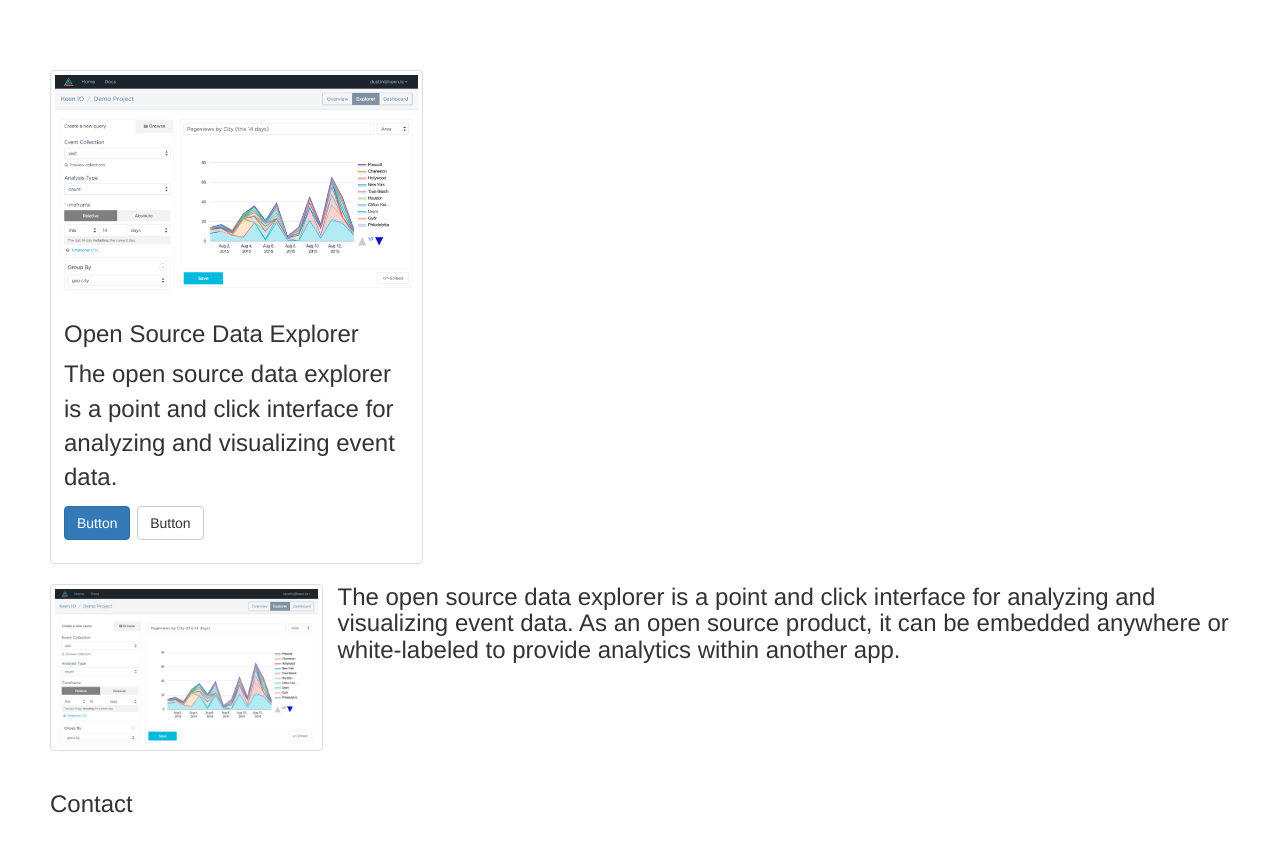
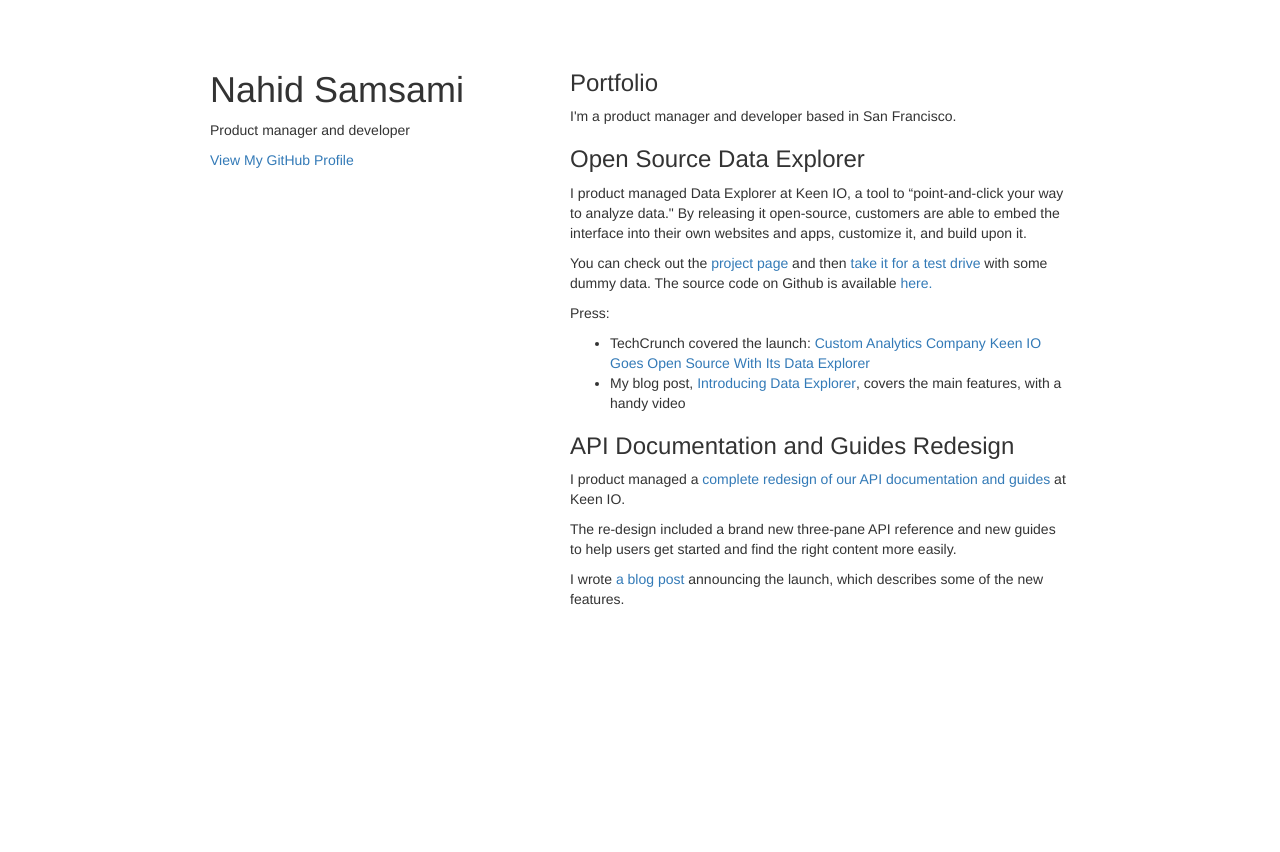
Before and after one commit to nsamsami/nsamsami.github.io, a plain HTML site: page portfolio.html in a window 1280 px wide. After the commit the page ends 800 px from the top, so only its background shows below. Drawn offline with nearby package versions, Linux system fonts and the light colour scheme.

Commit message:
updated portfolio page

```diff
--- a/portfolio.html
+++ b/portfolio.html
@@ -14,33 +14,42 @@
     <![endif]-->
   </head>
   <body>
-<h3>
-
-<div class="row">
-  <div class="col-sm-6 col-md-4">
-    <div class="thumbnail">
-      <img src="images/data_explorer.png" alt="Data Explorer">
-      <div class="caption">
-        <h3>Open Source Data Explorer</h3>
-        <p>The open source data explorer is a point and click interface for analyzing and visualizing event data.</p>
-        <p><a href="#" class="btn btn-primary" role="button">Button</a> <a href="#" class="btn btn-default" role="button">Button</a></p>
-      </div>
-    </div>
-  </div>
-</div>
+    <div class="wrapper">
+      <header>
+        <h1>Nahid Samsami</h1>
+        <p>Product manager and developer</p>
 
 
+        <p class="view"><a href="https://github.com/nsamsami">View My GitHub Profile</a></p>
 
-<div class="row">
-  <div class="col-xs-6 col-md-3">
-    <a href="https://keen.github.io/explorer/" class="thumbnail">
-      <img src="images/data_explorer.png" alt="Data Explorer">
-    </a>
-  </div>
-  The open source data explorer is a point and click interface for analyzing and visualizing event data. As an open source product, it can be embedded anywhere or white-labeled to provide analytics within another app.
-</div>
+      </header>
+      <section>
+        <h3>
+<a id="hi-there" class="anchor" href="#hi-there" aria-hidden="true"><span class="octicon octicon-link"></span></a>Portfolio</h3>
+
+<p>I'm a product manager and developer based in San Francisco.</p>
 
 <h3>
-<a id="contact" class="anchor" href="#contact" aria-hidden="true"><span class="octicon octicon-link"></span></a>Contact</h3>
-</body>
+<a id="keen" class="anchor" href="#keen" aria-hidden="true"><span class="octicon octicon-link"></span></a>Open Source Data Explorer</h3>
+
+<p>I product managed Data Explorer at Keen IO, a tool to “point-and-click your way to analyze data." By releasing it open-source, customers are able to embed the interface into their own websites and apps, customize it, and build upon it.</p>
+
+<p>You can check out the <a href="https://keen.github.io/explorer/">project page</a> and then<a href="http://keen.github.io/explorer/"> take it for a test drive</a> with some dummy data. The source code on Github is available <a href="https://github.com/keen/explorer">here.</a></p>
+
+<p>Press:</p>
+<ul>
+  <li>TechCrunch covered the launch: <a href="http://techcrunch.com/2015/08/17/custom-analytics-company-keen-io-goes-open-source-with-its-data-explorer/">Custom Analytics Company Keen IO Goes Open Source With Its Data Explorer</li></a>
+  <li>My blog post, <a href="https://keen.io/blog/114588771746/introducing-data-explorer">Introducing Data Explorer</a>, covers the main features, with a handy video</li>
+</ul>
+<!-- <p>More details on my porfolio here</p> -->
+
+<h3>API Documentation and Guides Redesign</h3>
+
+<p>I product managed a <a href="https://keen.io/docs/">complete redesign of our API documentation and guides</a> at Keen IO.</p>
+
+<p>The re-design included a brand new three-pane API reference and new guides to help users get started and find the right content more easily.</p>
+
+<p>I wrote <a href="https://keen.io/blog/122347324946/announcing-new-docs-for-keen-io">a blog post</a> announcing the launch, which describes some of the new features.</p>
+
+  </body>
 </html>
```
Also changed, not shown: index.html (+2 -2 lines).
